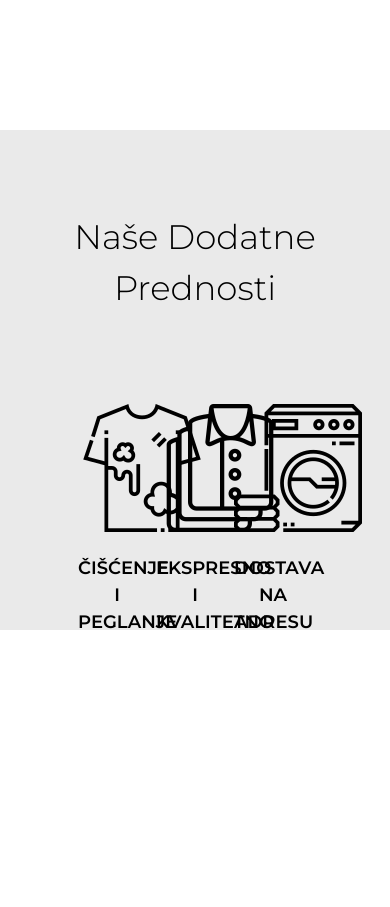
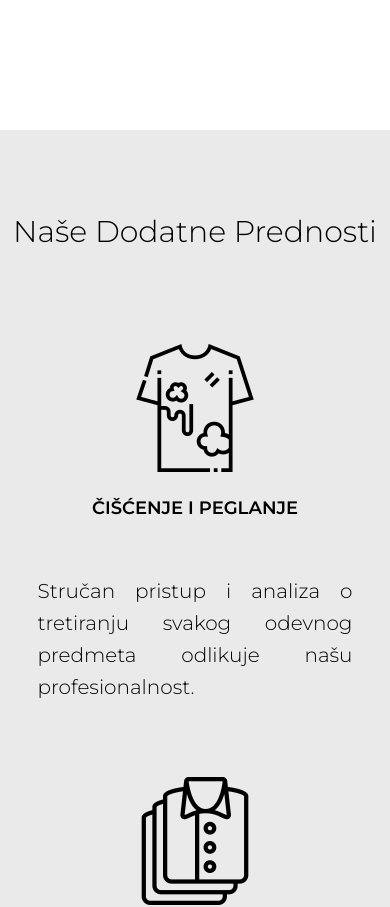
Before and after one commit to Uros998/dry-cleaning, a React (Create React App) app: page / in a window 390 px wide. Shown: the part 1560-2467 px from the top of the page. Before the commit the page ends 2211 px from the top, so only its background shows below. Built offline with nearby package versions, Linux system fonts and the light colour scheme; a web font is replaced by a local one.

Commit message:
Added services-cards

```diff
--- a/src/pages/homepage/homepage.jsx
+++ b/src/pages/homepage/homepage.jsx
@@ -49,10 +49,10 @@ const HomePage = () => {
                             </div>
                             <div className="card-title">
                                 <h2>ČIŠĆENJE I PEGLANJE</h2>
-
                             </div>
                             <div className="card-body">
-
+                                <p>Stručan pristup i analiza o tretiranju svakog odevnog predmeta odlikuje našu
+                                    profesionalnost.</p>
                             </div>
                         </div>
                         <div className="service-card">
@@ -63,7 +63,8 @@ const HomePage = () => {
                                 <h2>EKSPRESNO I KVALITETNO</h2>
                             </div>
                             <div className="card-body">
-
+                                <p>Svaki artikal je najboljom metodom i na najbrži mogući način spremna za ponovnu
+                                    upotrebu.</p>
                             </div>
                         </div>
                         <div className="service-card">
@@ -74,7 +75,7 @@ const HomePage = () => {
                                 <h2>DOSTAVA NA ADRESU</h2>
                             </div>
                             <div className="card-body">
-
+                                <p>Poštujemo Vaše vreme i u najkraćem roku Vam možemo dostaviti Vašu čistu tkaninu.</p>
                             </div>
                         </div>
                     </div>
--- a/src/pages/homepage/homepage.styles.scss
+++ b/src/pages/homepage/homepage.styles.scss
@@ -78,9 +78,10 @@
 
   .homepage-services {
     width: 100%;
-    height: 500px;
+    height: 100%;
     background-color: #eaeaea;
     padding: 3em 0;
+    margin: 0 0 10em 0; // Obrisati ovo !!!!!!!!!!!!!!!!!!!!!!!!!!
 
     .services-title {
       h2 {
@@ -100,6 +101,7 @@
 
       .service-card {
         width: 25%;
+        margin: 0 3em;
 
         .card-title {
           h2 {
@@ -109,9 +111,14 @@
         }
 
         .card-body {
+          padding: 1em;
 
+          p {
+            font-size: 17px;
+            font-weight: 300;
+            line-height: 30px;
+          }
         }
-
       }
     }
   }
@@ -137,7 +144,13 @@
 }
 
 @media screen and (max-width: 1350px) {
-
+  .homepage {
+    .homepage-services {
+      .services-cards {
+        width: 100%;
+      }
+    }
+  }
 }
 
 @media screen and (max-width: 1050px) {
@@ -163,8 +176,38 @@
         }
       }
     }
+
+    .homepage-services {
+      .services-cards {
+        width: 100%;
+
+        .service-card {
+          width: 30%;
+          margin: 0 1em;
+
+
+          .card-title {
+            h2 {
+              font-size: 15px;
+              font-weight: 600;
+            }
+          }
+
+          .card-body {
+            padding: 1em;
+
+            p {
+              font-size: 17px;
+              font-weight: 300;
+              line-height: 30px;
+            }
+          }
+        }
+      }
+    }
   }
 }
+
 
 @media screen and (max-width: 900px) {
   .homepage {
@@ -196,6 +239,42 @@
         }
       }
     }
+
+    .homepage-services {
+      height: 100%;
+
+      .services-title {
+        h2 {
+          font-size: 30px;
+        }
+      }
+
+      .services-cards {
+        width: 100%;
+        display: block;
+
+        .service-card {
+          width: 90%;
+          margin: 2em auto;
+
+
+          .card-title {
+            h2 {
+              font-size: 18px;
+            }
+          }
+
+          .card-body {
+            p {
+              font-size: 20px;
+              text-align: justify;
+              line-height: 32px;
+            }
+          }
+        }
+      }
+    }
+
   }
 }
 
```
